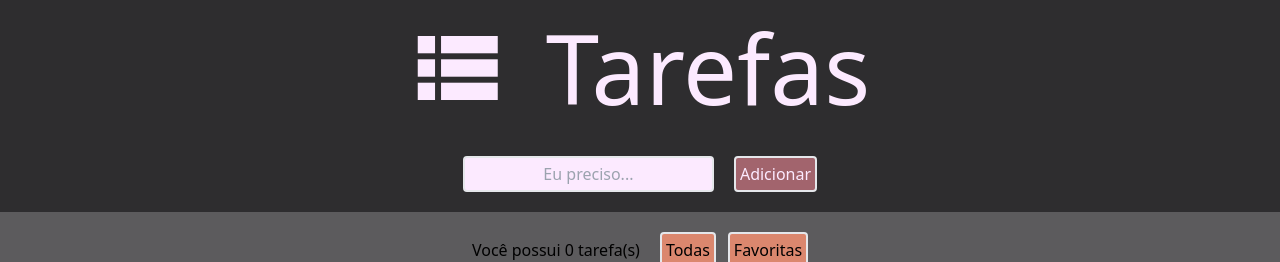
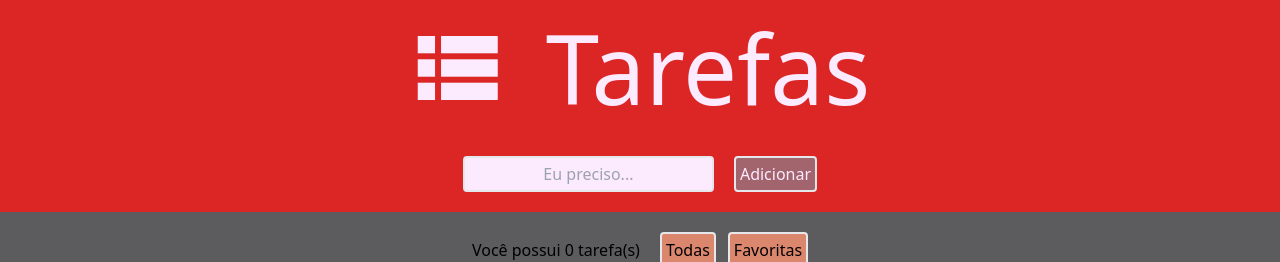
Before and after one commit to ricierirossi/my-todo-list, a Vue app: page / in a window 1280 px wide. Shown: the top 262 px of the page. Built offline with nearby package versions, Linux system fonts and the light colour scheme; no server answers.

Commit message:
Update App.vue

```diff
--- a/src/App.vue
+++ b/src/App.vue
@@ -1,6 +1,6 @@
 <template>
     <div class="h-screen">
-        <div class="flex flex-col gap-y-10 bg-dark text-ice py-5">
+        <div class="flex flex-col gap-y-10 bg-red-600 text-ice py-5">
             <div class="flex justify-center items-end gap-x-10">
                 <span class="material-symbols-outlined text-8xl"> lists </span>
                 <span class="text-8xl">Tarefas</span>
```
